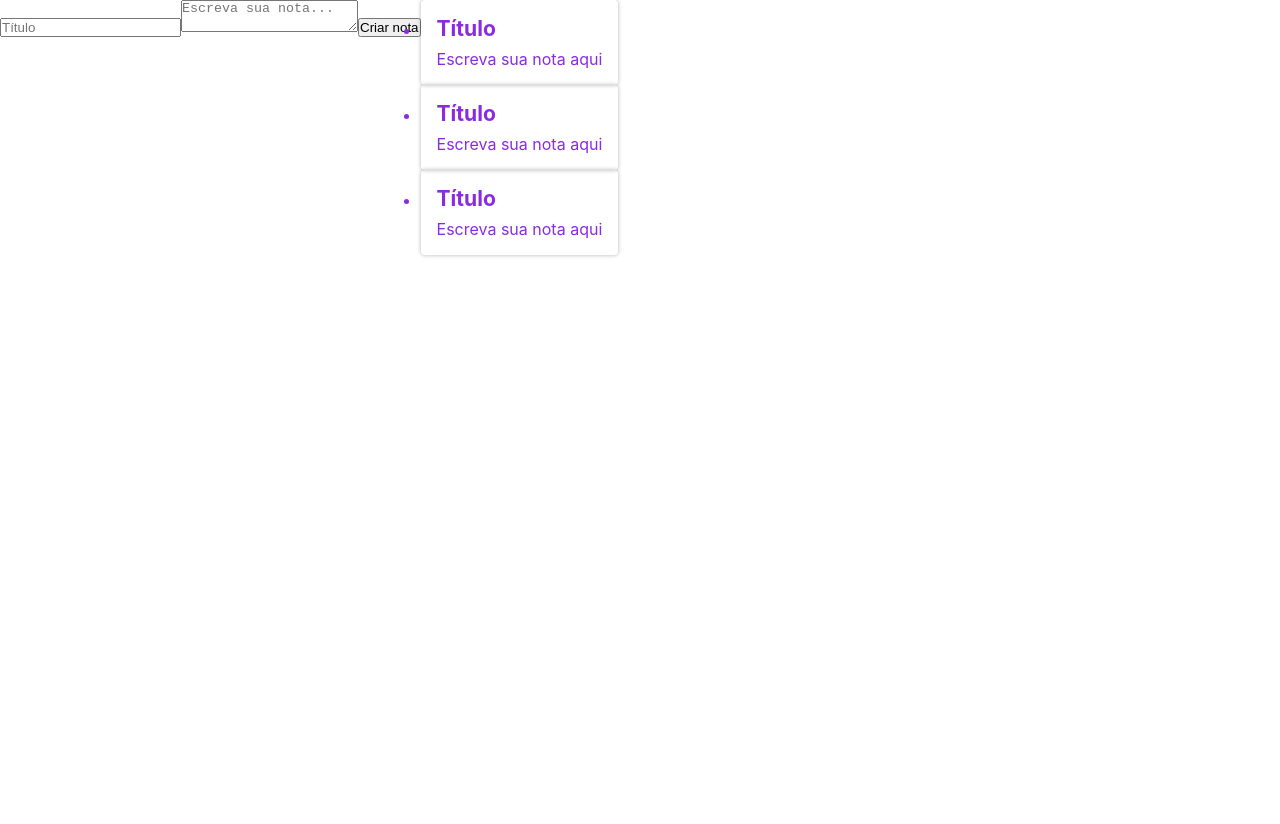
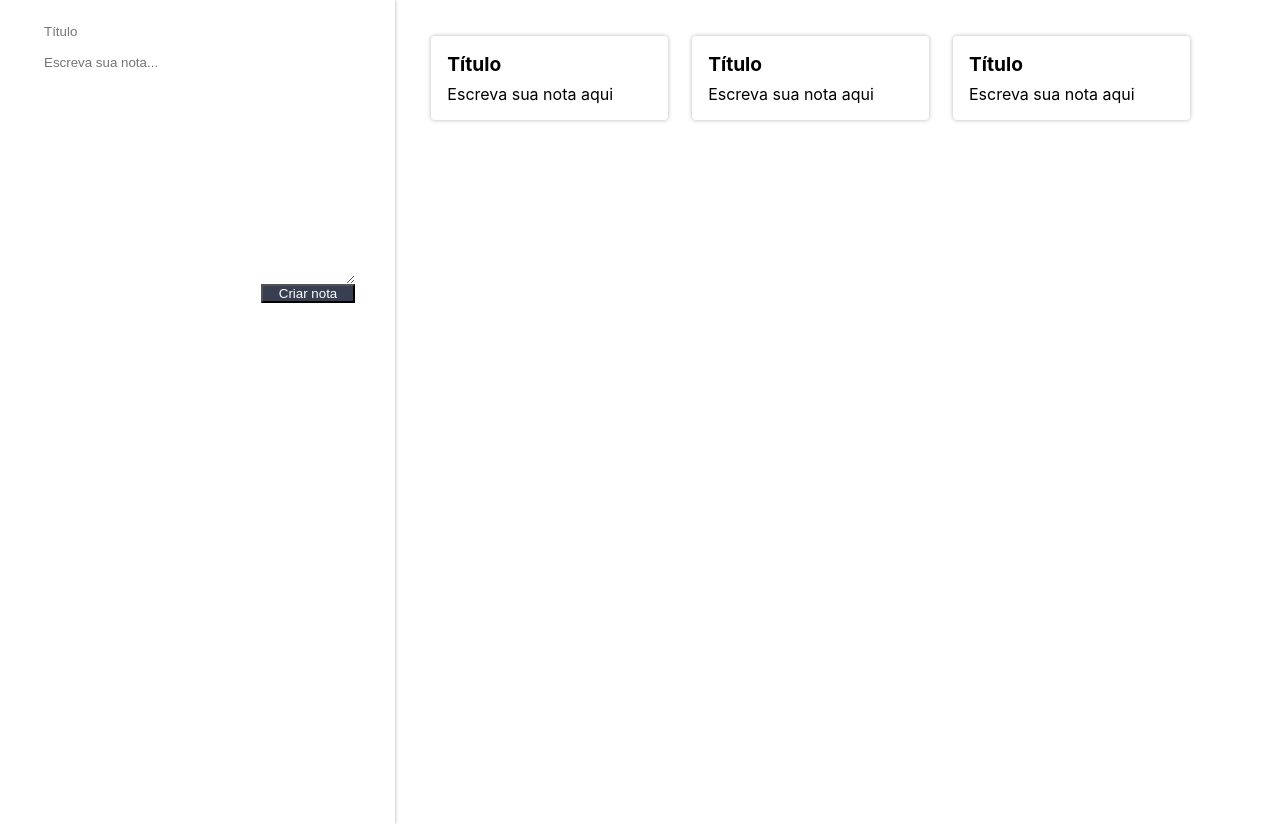
Before and after one commit to luizfelper/Bloco-de-Notas, a React (Create React App) app: page / in a window 1280 px wide. Before the commit the page ends 800 px from the top, so only its background shows below. Built offline with nearby package versions, Linux system fonts and the light colour scheme.

Commit message:
Estilização do CSS em todos os components

```diff
--- a/src/components/CardNota/estilo.css
+++ b/src/components/CardNota/estilo.css
@@ -5,7 +5,8 @@
 
 
 .card-nota {
-    flex-direction: columns;
+    display: flex;
+    flex-direction: column;
     align-items: flex-start;
     justify-content: space-between;
     background-color: var(--fundo-detalhes);
@@ -13,14 +14,11 @@
     flex-wrap: wrap;
     box-shadow: 0 0 4px rgba(0, 0, 0, 0.3);
     padding: 16px;
-    list-style: none;
   }
-
-
-.card-nota_cabeçalho {
+  .card-nota_cabecalho {
     font-size: 1.1em;
     display: flex;
-
+    justify-content: space-between;
     align-items: center;
   }
 
--- a/src/components/FormularioCadastro/FormularioCadastro.jsx
+++ b/src/components/FormularioCadastro/FormularioCadastro.jsx
@@ -4,10 +4,21 @@ import "./estilo.css";
 class FormularioCadastro extends Component {
     render() {
         return (
-            <form>
-                <input type="text" placeholder="Título"></input>
-                <textarea placeholder="Escreva sua nota..." />
-                <button>Criar nota</button>
+            <form className="form-cadastro">
+                <input
+                    type="text"
+                    placeholder="Título"
+                    className="form-cadastro_input"
+                />
+                <textarea
+                    rows={15}
+                    placeholder="Escreva sua nota..."
+                    className="form-cadastro_input"
+                />
+                <button
+                    className="form-cadastro-input form-cadastro_submit">
+                    Criar nota
+                </button>
             </form>);
     }
 }
--- a/src/components/FormularioCadastro/estilo.css
+++ b/src/components/FormularioCadastro/estilo.css
@@ -0,0 +1,29 @@
+.form-cadastro {
+    flex-grow: 2;
+    box-shadow: 0 0 4px rgba(0, 0, 0, 0.3);
+    z-index: 1;
+    min-height: 100vh;
+    display: flex;
+    flex-direction: column;
+    padding: 12px 40px;
+  }
+  .form-cadastro_input {
+    margin-top: 8px;
+    padding: 4px;
+    border: none;
+    background-color: var(--fundo-detalhes);
+    font-family: Arial, Helvetica, sans-serif;
+    font-weight: 100;
+  }
+
+  .form-cadastro_submit {
+    align-self: flex-end;
+    width: 30%;
+    background-color: var(--secundaria);
+    color: white;
+    font-weight: 400;
+  }
+
+  .form-cadastro_submit:active {
+    background-color: var(--secundaria-ativa);
+  }
--- a/src/components/ListaDeNotas/estilo.css
+++ b/src/components/ListaDeNotas/estilo.css
@@ -1,3 +1,16 @@
+
 .lista-notas {
-    color: blueviolet;
-}
+    background-color: var(--fundo);
+    flex-grow: 3;
+    display: grid;
+    grid-template-columns: auto auto auto auto auto;
+    list-style-type: none;
+    padding-left: 24px;
+    padding-top: 24px;
+  }
+  .lista-notas_item {
+    margin: 12px;
+    max-width: 240px;
+    max-height: 400px;
+    display: inline;
+  }
```
Lines whose indentation alone changed are shown as unchanged.
